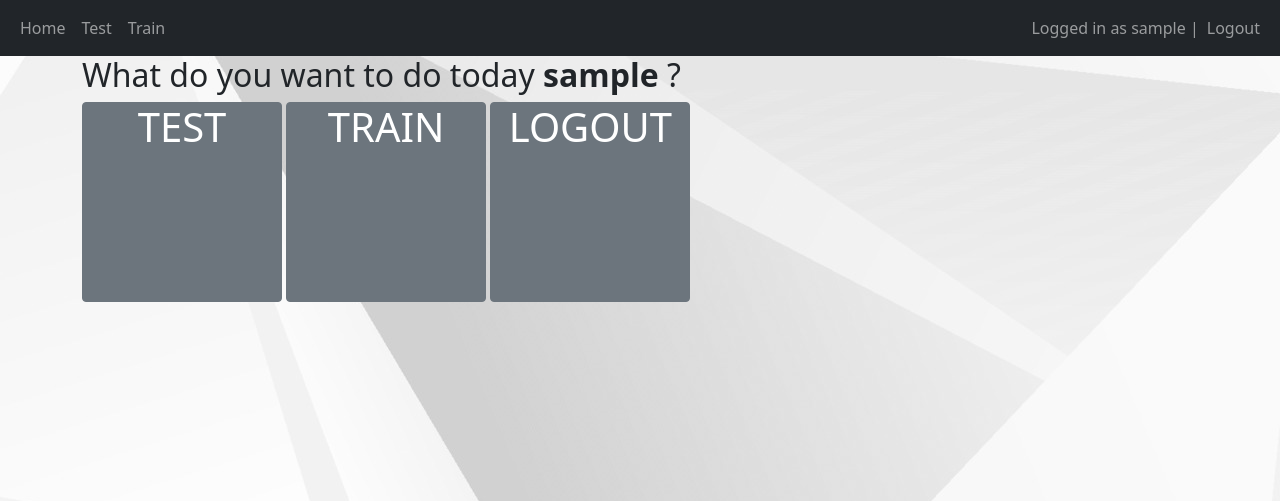
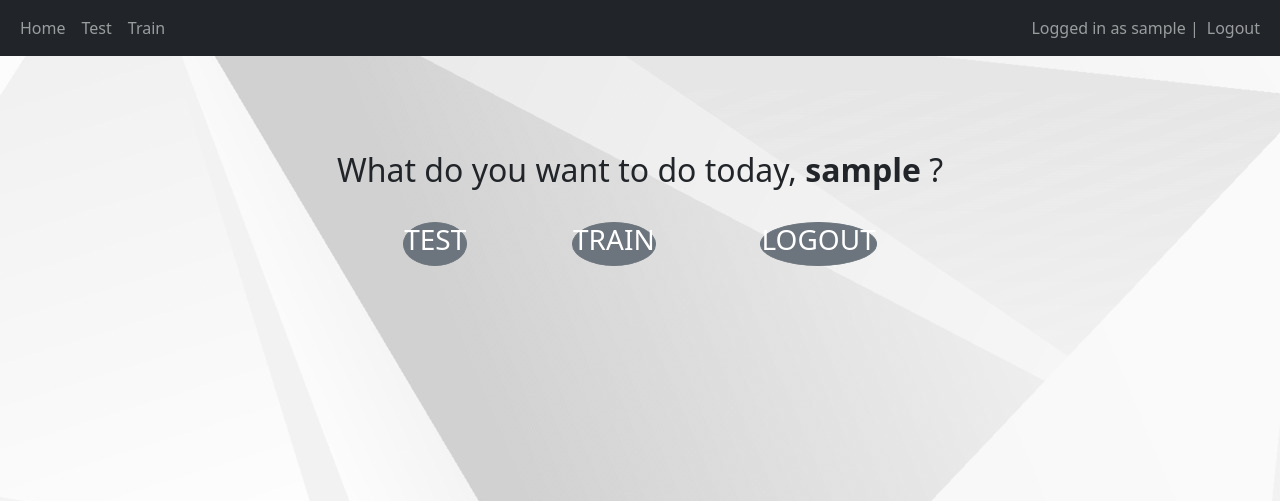
Before and after one commit to TensorTeen/Pyhack-project, a Django app: page / in a window 1280 px wide. Shown: the top 501 px of the page. Run offline with Django 4.2, Linux system fonts and the light colour scheme; the visitor is signed in with stand-in values (Sample User, id 1); parts of the project's set-up code (start-up, migrations or seed data) failed here and were passed over; some libraries are stand-ins or nearby versions.

Commit message:
CSS changes

```diff
--- a/Natural Language Processor/authentication/forms.py
+++ b/Natural Language Processor/authentication/forms.py
@@ -18,6 +18,6 @@ class Test_TextForm(forms.Form) :
     Test_Text = forms.CharField(widget=forms.Textarea(attrs={"rows":5, "cols":200}),initial='Type Here',label=False)
 
 class TrainForm(forms.Form):
-    modelname = forms.CharField(label='Model Name : ')
-    epoch = forms.IntegerField(label='Epochs : ')
-    batch_size = forms.IntegerField(label='Batch Size : ')
+    modelname = forms.CharField(label='Model Name  ')
+    epoch = forms.IntegerField(label='Epochs  ')
+    batch_size = forms.IntegerField(label='Batch Size ')
--- a/Natural Language Processor/authentication/script/Runtime/Final.py
+++ b/Natural Language Processor/authentication/script/Runtime/Final.py
@@ -84,7 +84,7 @@ def review_encode(string:str):
     return encoded
 
 
-def testing_data(filepath=None,txt=None,Modelfile=r'C:\Akshay\Workspace\Natural Language Processor\authentication\script\Runtime\trainedmodel.h5'):
+def testing_data(filepath=None,txt=None,Modelfile=r'C:/Users/aldis/OneDrive/Desktop/My Programs/Pyhack-project/Natural Language Processor/authentication/script/Runtime/trainedmodel.h5'):
     """Tests the data using the given inputs
 
     Args:
--- a/Natural Language Processor/authentication/templates/main/base.html
+++ b/Natural Language Processor/authentication/templates/main/base.html
@@ -2,7 +2,7 @@
 <html lang="en">
   <head>
     {% load static %}
-    <link rel="stylesheet" href="{% static 'css/bootstrap.css' %}">
+    <link rel="stylesheet" href="{% static 'login/CSS/bootstrap.css' %}">
     <meta charset="UTF-8" />
     <meta http-equiv="X-UA-Compatible" content="IE=edge" />
     <meta name="viewport" content="width=device-width, initial-scale=1.0" />
--- a/Natural Language Processor/authentication/templates/main/home.html
+++ b/Natural Language Processor/authentication/templates/main/home.html
@@ -3,9 +3,15 @@
 {% load crispy_forms_tags %}{% block content %}
 {% load static %}
 <link rel="stylesheet" href="{% static 'css/bootstrap.css' %}">
-<h2>What do you want to do today <b>{{user.username}} </b> ? </h2>
-<a href="/test" class="btn btn-secondary btn-square-xl"><h1>TEST</h1></a>
-<a href="/train" class="btn btn-secondary btn-square-xl"><h1>TRAIN</h1></a>
-<a href="/logout" class="btn btn-secondary btn-square-xl"><h1>LOGOUT</h1></a>
+<div style="margin:auto; padding:70px">
+<div style="text-align:center; width:100%; align-content:center">
+<h2 style="padding:25px">What do you want to do today, <b>{{user.username}} </b> ? </h2><!-- added comma -->
+</div>
+<div style="display:flex; justify-content:space-evenly; width:70%; align-content:center; margin:auto"> <!-- use flex box? -->
+<a href="/test" class="btn btn-secondary btn-square-xl"><h3>TEST</h3></a>
+<a href="/train" class="btn btn-secondary btn-square-xl"><h3>TRAIN</h3></a>
+<a href="/logout" class="btn btn-secondary btn-square-xl"><h3>LOGOUT</h3></a>
+</div>
+<div>
 
 {% endblock %}
--- a/Natural Language Processor/authentication/templates/main/test.html
+++ b/Natural Language Processor/authentication/templates/main/test.html
@@ -1,14 +1,17 @@
 {% extends 'main/base.html' %}
 {% block title %} Test {% endblock %}
 {% load crispy_forms_tags %}{% block content %}
+<p></p>
 <h2>Please Write Your Review Here:</h2>
+<p></p>
 <form action = "" method = "post">
     {% csrf_token %}
     {{form}}
     <input type="submit" value=Submit>
 </form>
-
+<div style="margin:auto; padding:30px; width:100%">
 <h3>Results:</h3>
 <h4>Score : <b>{{result}}</b></h4>
 <h4>Rating : <b>{{rating}}</b></h4>
+</div>
 {% endblock %}
--- a/Natural Language Processor/authentication/templates/main/train.html
+++ b/Natural Language Processor/authentication/templates/main/train.html
@@ -2,9 +2,11 @@
 {% block title %} Train {% endblock %}
 {% load crispy_forms_tags %}{% block content %}
 <h1>Training Parameters</h1>
+<div style="display:flex; justify-content:center">
 <form action = "" method = "post">
     {% csrf_token %}
     {{ form.as_p }}
     <input type="submit" value=Submit>
 </form>
+</div>
 {% endblock %}
--- a/Natural Language Processor/nlp/settings.py
+++ b/Natural Language Processor/nlp/settings.py
@@ -96,7 +96,7 @@ DATABASES = {
         'ENGINE'   : 'django.db.backends.mysql',
         'NAME'     : 'my_db',
         'USER'     : 'root',
-        'PASSWORD' : '2004',
+        'PASSWORD' : 'sql12345',
         'HOST'     :'localhost',
         'PORT'     : '3306',
         'OPTIONS'  : {
--- a/Natural Language Processor/static/login/CSS/bootstrap.css
+++ b/Natural Language Processor/static/login/CSS/bootstrap.css
@@ -29,14 +29,25 @@
     }
 
     .btn-square-xl {
-    width: 200px !important;
+    width: fit-content !important;
     max-width: 100% !important;
     max-height: 100% !important;
-    height: 200px !important;
+    height: fit-content !important;
     text-align: center;
     padding: 0px;
     font-size:24px;
+    border-radius:50%;
     }
+
+textarea {
+width: 100%
+}
+
+div {
+align: flex-end
+}
+
+
 
     @media (max-width:767px) {
     .btn-sq-responsive {
```
